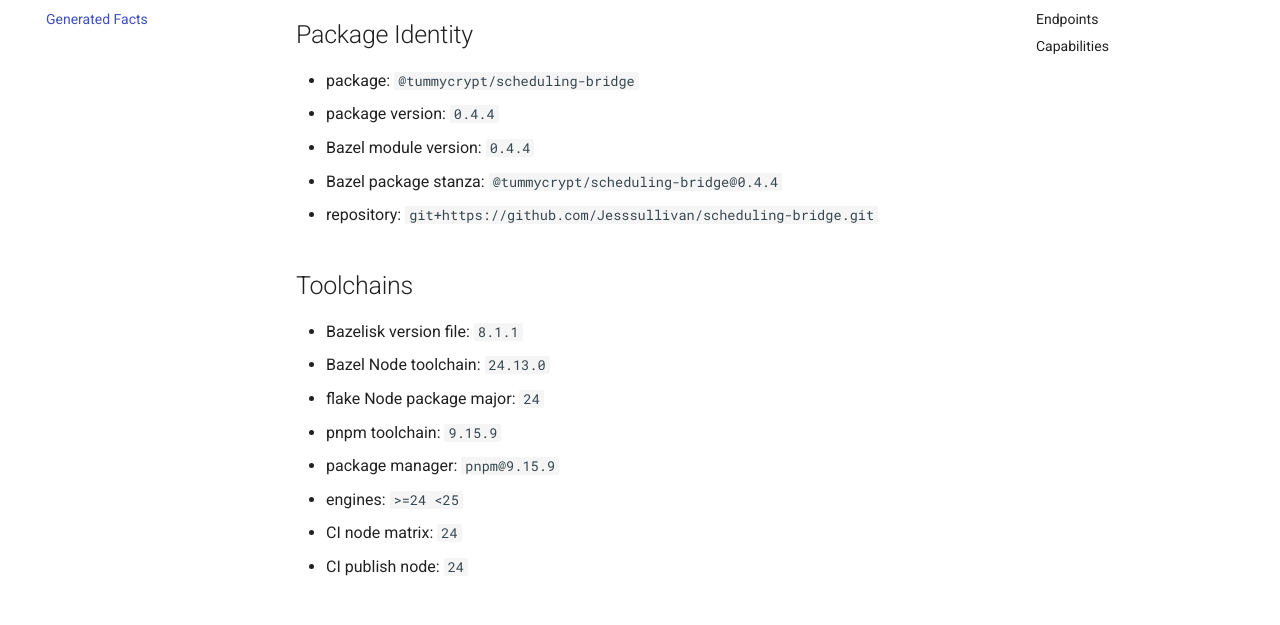
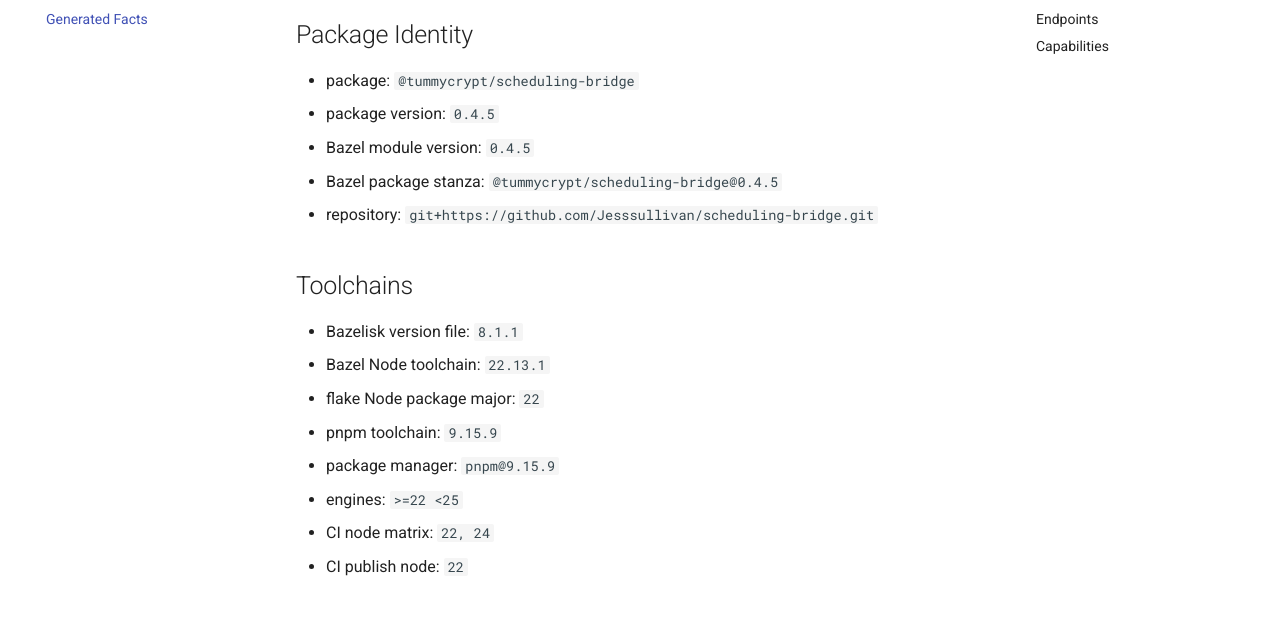
Before and after one commit to Jesssullivan/scheduling-bridge, an MkDocs documentation site: the page built from docs/generated/repo-facts.md, in a window 1280 px wide and 900 px high. Shown: the part 254-879 px from the top of the window. Built offline with MkDocs 1.6.1 and Material for MkDocs 9.7.7, drawn with Linux system fonts in a browser that asks for light colours; comment, search, counter and statistics services are not loaded.

Commit message:
fix(runtime): restore Node 22 package support

```diff
--- a/docs/generated/repo-facts.md
+++ b/docs/generated/repo-facts.md
@@ -10,21 +10,21 @@
 ## Package Identity
 
 - package: `@tummycrypt/scheduling-bridge`
-- package version: `0.4.4`
-- Bazel module version: `0.4.4`
-- Bazel package stanza: `@tummycrypt/scheduling-bridge@0.4.4`
+- package version: `0.4.5`
+- Bazel module version: `0.4.5`
+- Bazel package stanza: `@tummycrypt/scheduling-bridge@0.4.5`
 - repository: `git+https://github.com/Jesssullivan/scheduling-bridge.git`
 
 ## Toolchains
 
 - Bazelisk version file: `8.1.1`
-- Bazel Node toolchain: `24.13.0`
-- flake Node package major: `24`
+- Bazel Node toolchain: `22.13.1`
+- flake Node package major: `22`
 - pnpm toolchain: `9.15.9`
 - package manager: `pnpm@9.15.9`
-- engines: `>=24 <25`
-- CI node matrix: `24`
-- CI publish node: `24`
+- engines: `>=22 <25`
+- CI node matrix: `22, 24`
+- CI publish node: `22`
 
 ## Release Surface
 
--- a/package.json
+++ b/package.json
@@ -1,6 +1,6 @@
 {
   "name": "@tummycrypt/scheduling-bridge",
-  "version": "0.4.4",
+  "version": "0.4.5",
   "description": "Backend-agnostic scheduling adapter hub with Playwright automation",
   "type": "module",
   "packageManager": "pnpm@9.15.9",
@@ -56,7 +56,7 @@
     "prom-client": "^15"
   },
   "devDependencies": {
-    "@types/node": "^24.0.0",
+    "@types/node": "^22.0.0",
     "ioredis-mock": "^8.13.1",
     "publint": "^0.3.18",
     "tsx": "^4.0.0",
@@ -75,6 +75,6 @@
     }
   },
   "engines": {
-    "node": ">=24 <25"
+    "node": ">=22 <25"
   }
 }
```
Also changed, not shown: AGENTS.md (+4 -2 lines), README.md (+5 -0 lines), docs/build-and-release.md (+4 -2 lines), llms.txt (+5 -5 lines), pnpm-lock.yaml (+21 -21 lines), 6 other files.
